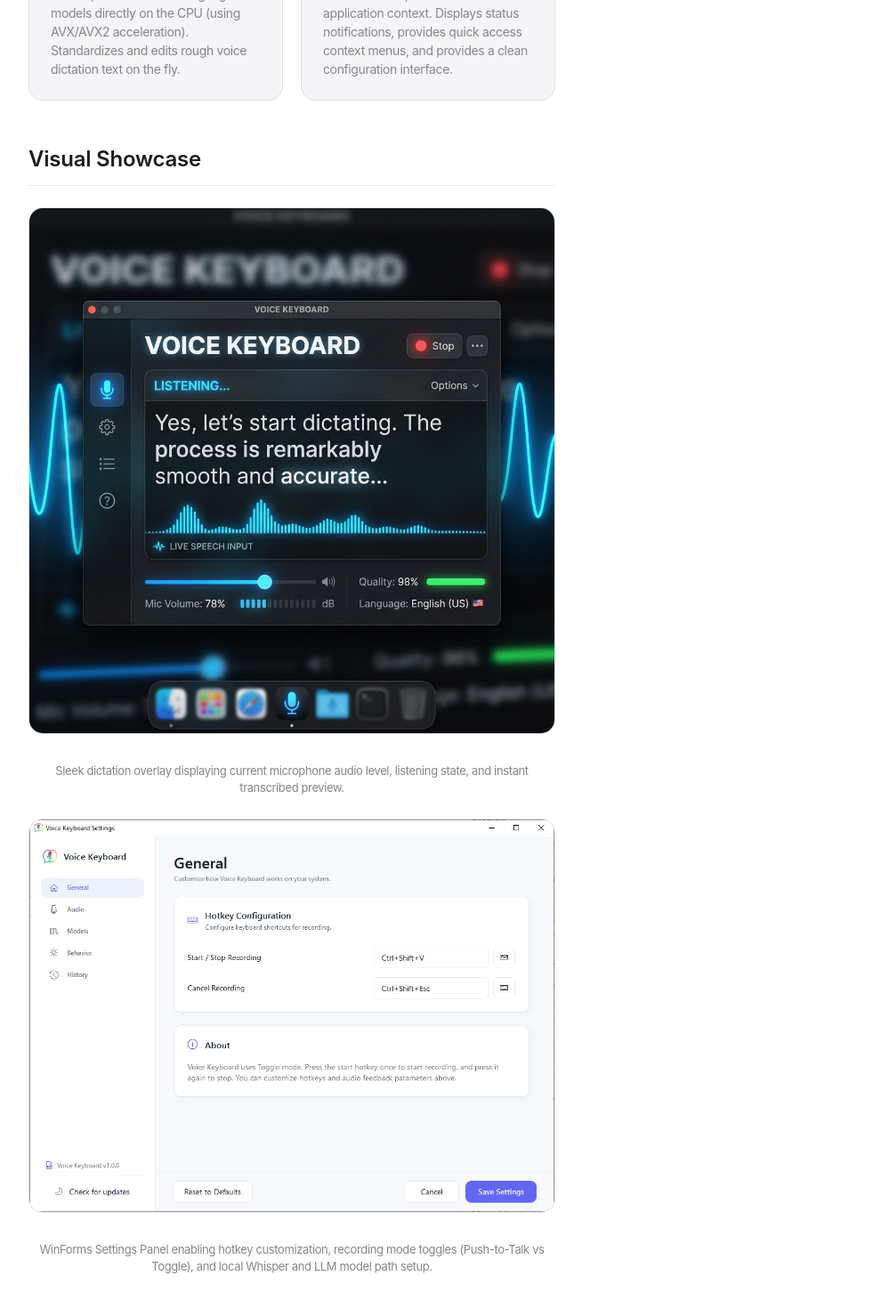
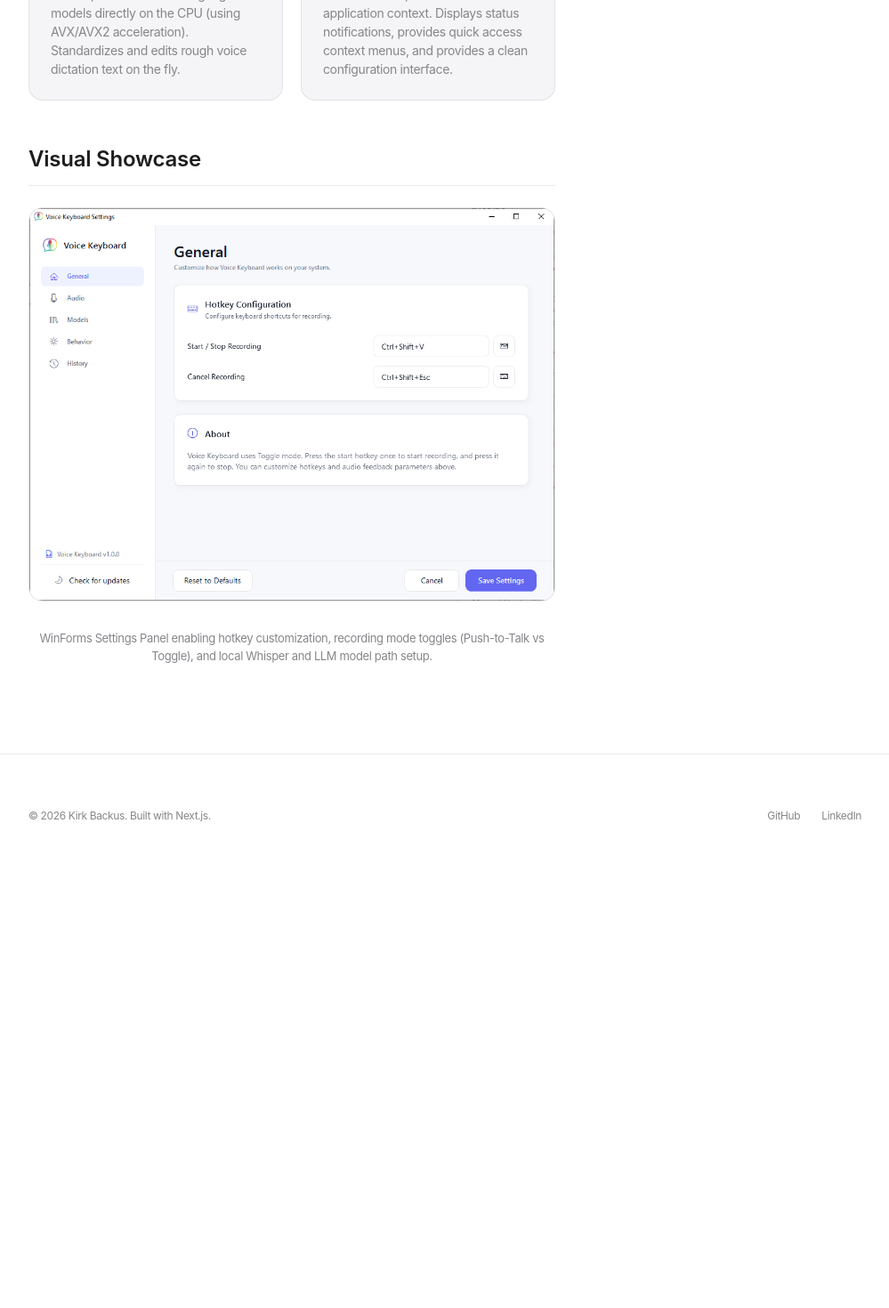
Before and after one commit to kirkbackus/portfolio, a Next.js app: page /projects/voice-keyboard in a window 1280 px wide. Shown: the part 1534-3004 px from the top of the page at 89% size, without its empty margins (140-1139 px from the left). After the commit the page ends 2519 px from the top, so only its background shows below. Built offline with nearby package versions, Linux system fonts and the light colour scheme.

Commit message:
Remove legacy dark mockup main-ui.png from voice-keyboard and update screenshot references

```diff
--- a/src/app/projects/voice-keyboard/page.tsx
+++ b/src/app/projects/voice-keyboard/page.tsx
@@ -162,15 +162,6 @@
             <div className={styles.gallery}>
               <div className={styles.imageContainer}>
                 <img
-                  src={getAssetPath("/images/voice-keyboard/main-ui.png")}
-                  alt="Voice Keyboard Overlay Mockup"
-                  style={{ width: "100%", height: "auto", display: "block" }}
-                />
-              </div>
-              <p className={styles.caption}>Sleek dictation overlay displaying current microphone audio level, listening state, and instant transcribed preview.</p>
-
-              <div className={styles.imageContainer}>
-                <img
                   src={getAssetPath("/images/voice-keyboard/settings-ui.png")}
                   alt="Voice Keyboard Settings UI Mockup"
                   style={{ width: "100%", height: "auto", display: "block" }}
--- a/src/data/projects.ts
+++ b/src/data/projects.ts
@@ -28,7 +28,7 @@
     tags: ["C#", "WinForms", "Speech Recognition", "Whisper.NET", "Local LLM", "NAudio"],
     demoUrl: "/projects/voice-keyboard",
     downloadUrl: "/downloads/voice-keyboard-win-x64.zip",
-    screenshotUrl: "/images/voice-keyboard/main-ui.png",
+    screenshotUrl: "/images/voice-keyboard/settings-ui.png",
     featured: true
   },
   {
```
Also changed, not shown: public/images/voice-keyboard/main-ui.png (deleted).
